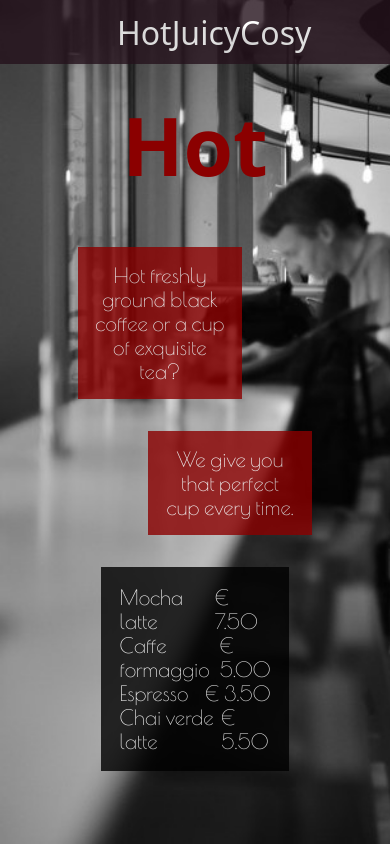
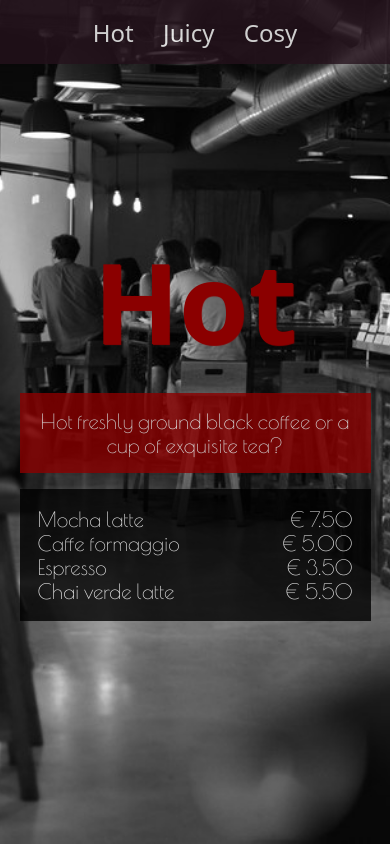
Before and after one commit to SofiaCronstrom/exercise-html-css-caffe-retro-main, a plain HTML site: page index.html in a window 390 px wide. Shown: the top 844 px of the page. Drawn offline with nearby package versions, Linux system fonts and the light colour scheme; a web font is replaced by a local one.

Commit message:
adding media querie style

```diff
--- a/index.css
+++ b/index.css
@@ -24,7 +24,7 @@ header nav{
     display: flex;
     justify-content: space-around;
 }
-header nav a{
+nav a{
     color: white;
     font-family: "Spirax", system-ui;
     text-decoration: none;
@@ -64,7 +64,8 @@ article{
 article h1{
     font-family: "Spirax", system-ui;
     color: darkred;
-    font-size: 5rem;
+    font-size: 7rem;
+    text-shadow: 1px 1px 1px darkred;
     padding: 1rem;
 }
 .parag-1, .parag-2{
@@ -101,3 +102,37 @@ tr{
     justify-content: space-between;
     align-items: center;
 }
+
+@media only screen and (max-width: 600px) {
+    header nav {
+        width: 60%;
+    }
+    nav a {
+        font-size: 1.5rem;
+    }
+
+    .sect-hot, .sect-juicy, .sect-cosy{
+        background-position: center;
+    }
+
+    article{
+        width: 90%;
+        gap: 1rem;
+    }
+    article h1{
+        padding: 0;
+    }
+    .parag-1{
+        width: 100%;
+        font-size: 1.3rem;
+    }
+    .parag-2{
+        display: none;
+    }
+    table{
+        width: 100%
+    }
+    tbody tr td{
+     font-size: 1.3rem;
+    }
+}
```
